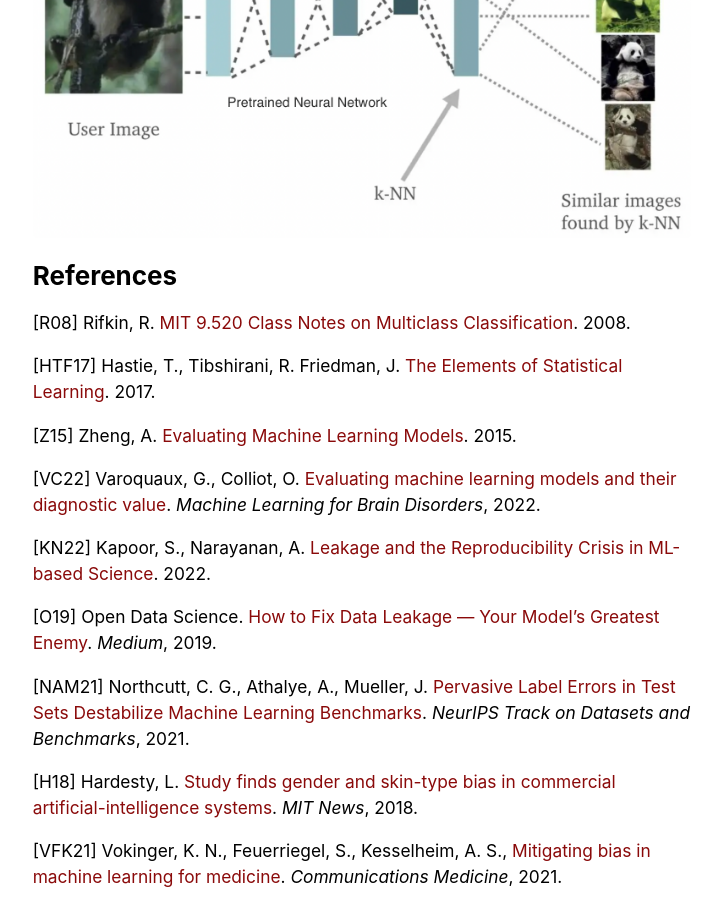
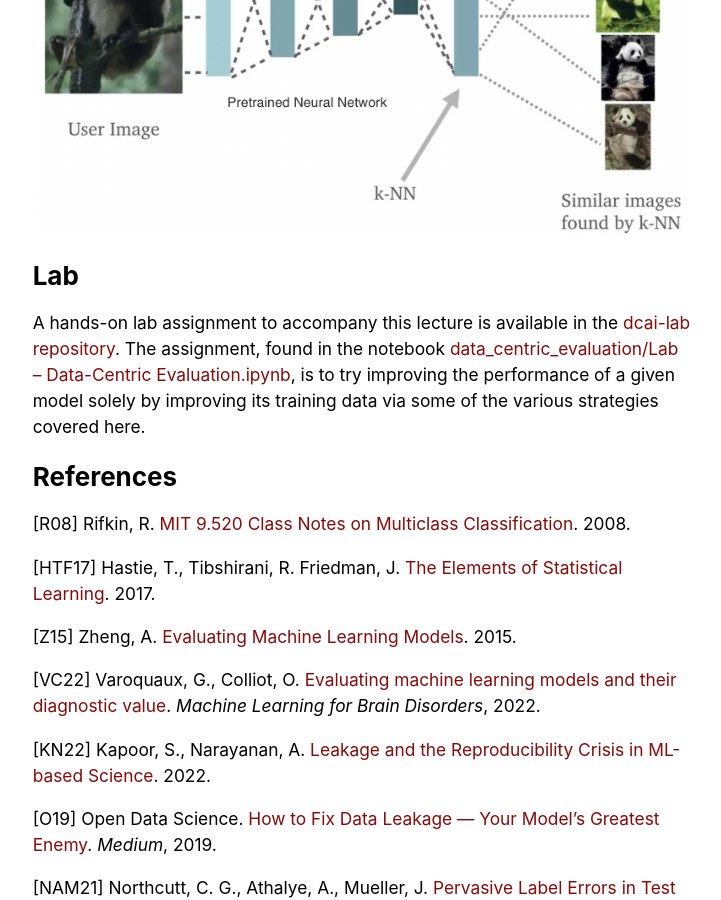
Before and after one commit to dcai-course/dcai-course, a Jekyll site: the page built from _lectures/data-centric-evaluation.md, in a window 1280 px wide and 900 px high, scrolled down 8019 px. Shown: the whole window, without its empty margins (278-999 px from the left). Built offline with Jekyll 4.4.1, drawn with Linux system fonts in a browser that asks for light colours.

Commit message:
add pointer to the lab for this lecture

```diff
--- a/_lectures/data-centric-evaluation.md
+++ b/_lectures/data-centric-evaluation.md
@@ -172,6 +172,9 @@ In classification, the influence function can be computed in reasonable $O(n \lo
 
 ![K Nearest Neighbors Applied to Deep Embeddings of the Data](/static/assets/embedneighbors.png)
 
+# Lab
+
+A hands-on lab assignment to accompany this lecture is available in the [dcai-lab repository](https://github.com/dcai-course/dcai-lab). The assignment, found in the notebook [data_centric_evaluation/Lab – Data-Centric Evaluation.ipynb](https://github.com/dcai-course/dcai-lab/blob/master/data_centric_evaluation/Lab%20-%20Data-Centric%20Evaluation.ipynb), is to try improving the performance of a given model solely by improving its training data via some of the various strategies covered here.
 
 # References
 
```
